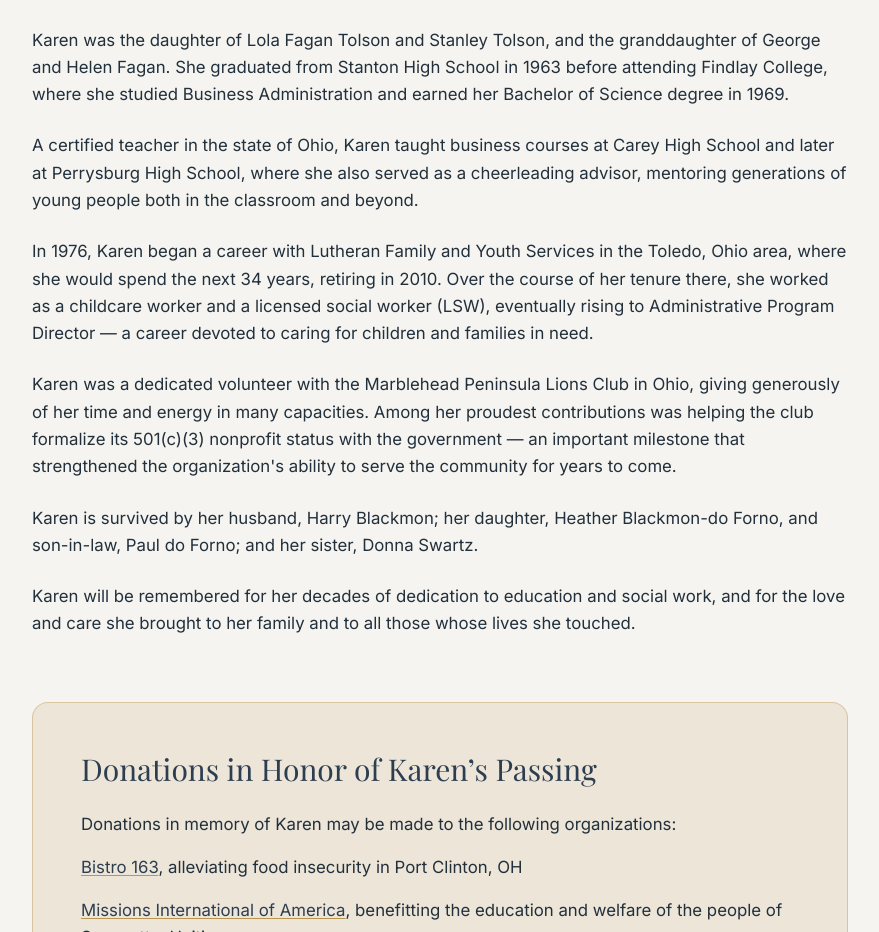
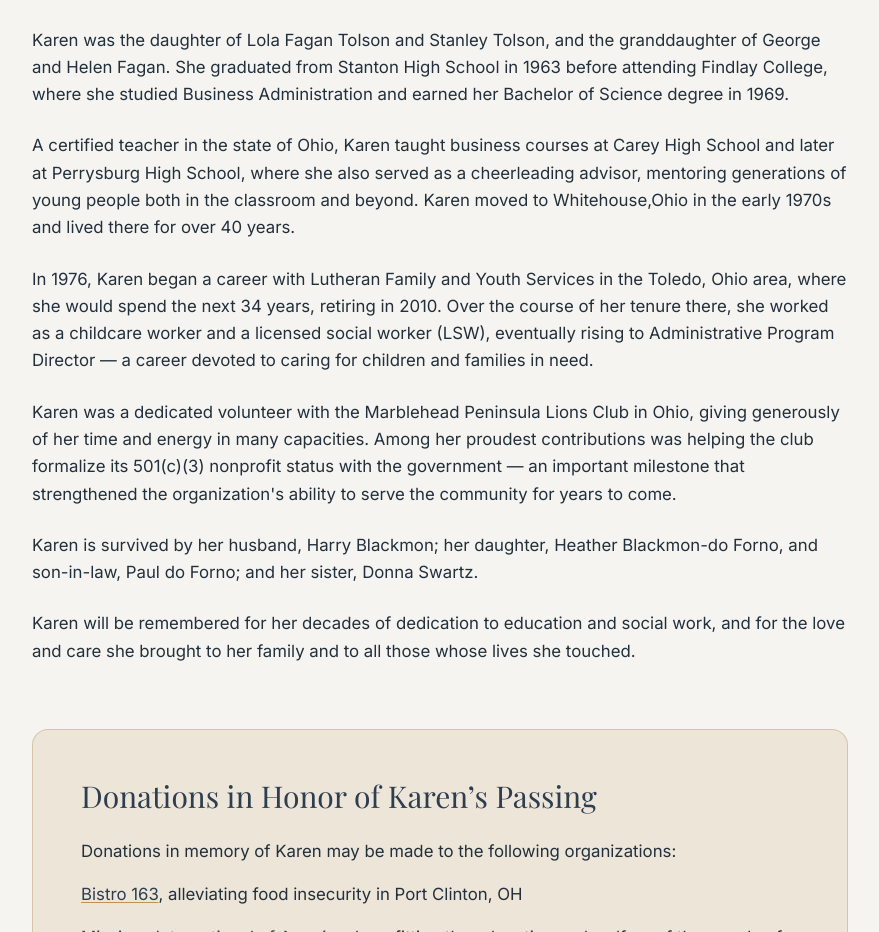
Before and after one commit to dofornop/Karen-Blackmon-Obituary, a Next.js app: page / in a window 1280 px wide. Shown: the part 801-1733 px from the top of the page, without its empty margins (200-1079 px from the left). Built offline with nearby package versions, Linux system fonts and the light colour scheme; a web font is replaced by a local one.

Commit message:
Revise obituary paragraph for Karen Blackmon
Updated obituary details to include Karen's long-term residence and additional context about her life.

```diff
--- a/app/page.js
+++ b/app/page.js
@@ -5,7 +5,7 @@ import Image from "next/image";
 const obituaryParagraphs = [
   "Karen Sue Blackmon (née Fagan Tolson), 80, of Marblehead, Ohio, passed away on July 6, 2026, in Vero Beach, Florida. She was born on August 15, 1945, and grew up in Irondale, Ohio.",
   "Karen was the daughter of Lola Fagan Tolson and Stanley Tolson, and the granddaughter of George and Helen Fagan. She graduated from Stanton High School in 1963 before attending Findlay College, where she studied Business Administration and earned her Bachelor of Science degree in 1969.",
-  "A certified teacher in the state of Ohio, Karen taught business courses at Carey High School and later at Perrysburg High School, where she also served as a cheerleading advisor, mentoring generations of young people both in the classroom and beyond.",
+  "A certified teacher in the state of Ohio, Karen taught business courses at Carey High School and later at Perrysburg High School, where she also served as a cheerleading advisor, mentoring generations of young people both in the classroom and beyond. Karen moved to Whitehouse,Ohio in the early 1970s and lived there for over 40 years.",
   "In 1976, Karen began a career with Lutheran Family and Youth Services in the Toledo, Ohio area, where she would spend the next 34 years, retiring in 2010. Over the course of her tenure there, she worked as a childcare worker and a licensed social worker (LSW), eventually rising to Administrative Program Director — a career devoted to caring for children and families in need.",
   "Karen was a dedicated volunteer with the Marblehead Peninsula Lions Club in Ohio, giving generously of her time and energy in many capacities. Among her proudest contributions was helping the club formalize its 501(c)(3) nonprofit status with the government — an important milestone that strengthened the organization's ability to serve the community for years to come.",
   "Karen is survived by her husband, Harry Blackmon; her daughter, Heather Blackmon-do Forno, and son-in-law, Paul do Forno; and her sister, Donna Swartz.",
```
